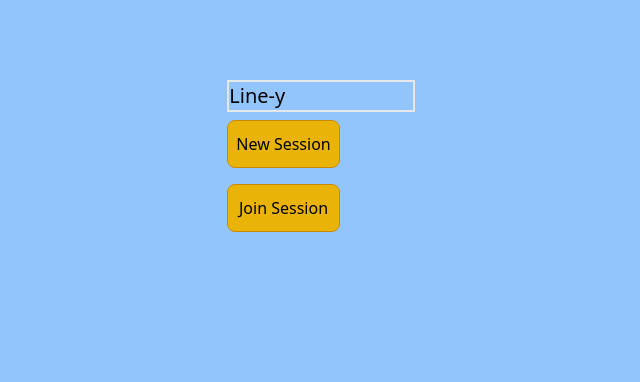
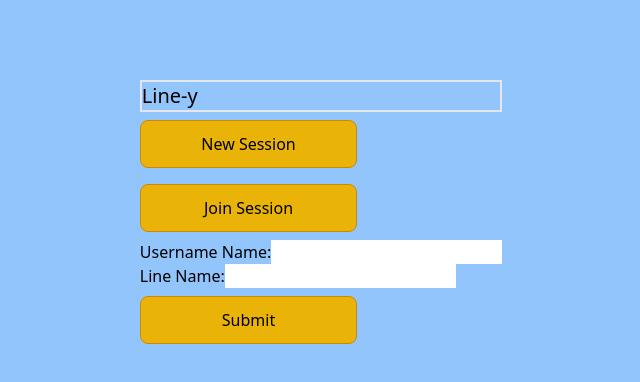
Before and after one commit to alexanderjamesfrancis/line-y, a Next.js app: page / in a window 1280 px wide. Both pictures are taken after a click on the button "New Session". Shown: the top 382 px of the page, without its empty margins (319-959 px from the left). Built offline with nearby package versions, Linux system fonts and the light colour scheme.

Commit message:
set events for Buttons

```diff
--- a/componants/forms/JoinSessionForm.js
+++ b/componants/forms/JoinSessionForm.js
@@ -3,18 +3,23 @@ import FrontButton from "../buttons/FrontButton"
 
 export default function JoinSessionForm(){
 
-    const handleJoinForm = () =>{
 
-    }
 
 
     const [sessionID,setSessionID] = useState("")
     const [userName,setUserName] = useState("")
 
+    const handleJoinForm = (e) =>{
+        e.preventDefault()
+        console.log({userName})
+        console.log({sessionID})
+        console.log("This is the Join form being submitted")
+    }
+
     return(
         <div>
             <form onSubmit={handleJoinForm}>
-            <div>
+            <div className="space-2">
                     <label>Username:</label>
                     <input type="text" value={userName} onChange={(e) =>{
                         setUserName(e.target.value)
--- a/componants/forms/NewSessionForm.js
+++ b/componants/forms/NewSessionForm.js
@@ -6,14 +6,27 @@ import FrontButton from "../buttons/FrontButton"
 export default function NewSessionForm(){
 
     const [userName,setUserName] = useState("")
+    const [lineName,setLineName] = useState("")
+
+    const handleNewForm = (e) =>{
+        e.preventDefault()
+        console.log({userName})
+        console.log("This is the new form being submitted")
+    }
 
     return(
         <div>
-            <form onSubmit={handleForm}>
+            <form onSubmit={handleNewForm}>
                 <div>
-                    <label>Session Name:</label>
+                    <label>Username Name:</label>
                     <input type="text" value={userName} onChange={(e) =>{
                         setUserName(e.target.value)
+                    }}  />
+                </div>
+                <div>
+                    <label>Line Name:</label>
+                    <input type="text" value={lineName} onChange={(e) =>{
+                        setLineName(e.target.value)
                     }}  />
                 </div>
                 <FrontButton type="submit">
--- a/pages/index.js
+++ b/pages/index.js
@@ -20,8 +20,8 @@ export default function Home() {
     <div className="flex flex-col items-center bg-blue-300 h-screen ">
       <div className="mt-20">
         <Title />
-        <FrontButton onClick={test} value="NewSession" >New Session</FrontButton>
-        <FrontButton onClick={test} value="JoinSession">Join Session</FrontButton>
+        <FrontButton onClick={handleClick} value="NewSession" >New Session</FrontButton>
+        <FrontButton onClick={handleClick} value="JoinSession">Join Session</FrontButton>
         <SessionForm display ={sessionDisplay} />
       </div>
 
```
